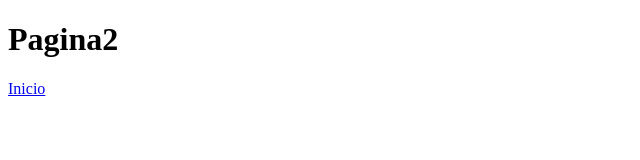
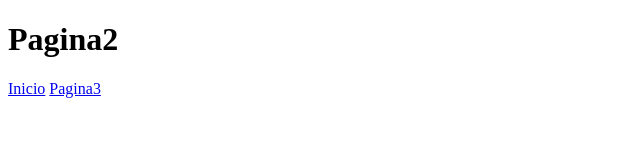
Before and after one commit to JavierAraoz/practicaciclotresg15, a plain HTML site: page views/pagina2.html in a window 1280 px wide. Shown: the full height of the page, 0-640 px from the left. Drawn offline with Linux system fonts and the light colour scheme.

Commit message:
R0003-Crear pagina 3

```diff
--- a/views/pagina2.html
+++ b/views/pagina2.html
@@ -9,5 +9,6 @@
 <body>
     <h1>Pagina2</h1>
     <a href="../index.html">Inicio</a>
+    <a href="../views/pagina3.html">Pagina3</a>
 </body>
 </html>
```
Also changed, not shown: index.html (+1 -0 lines).
